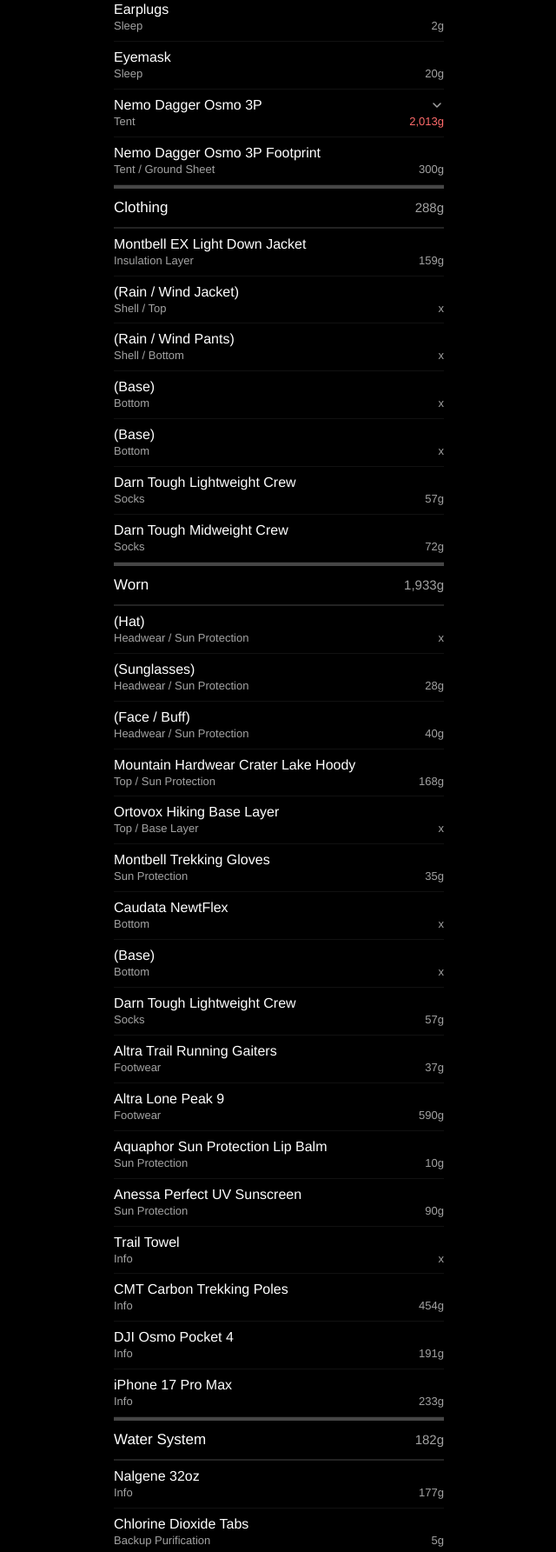
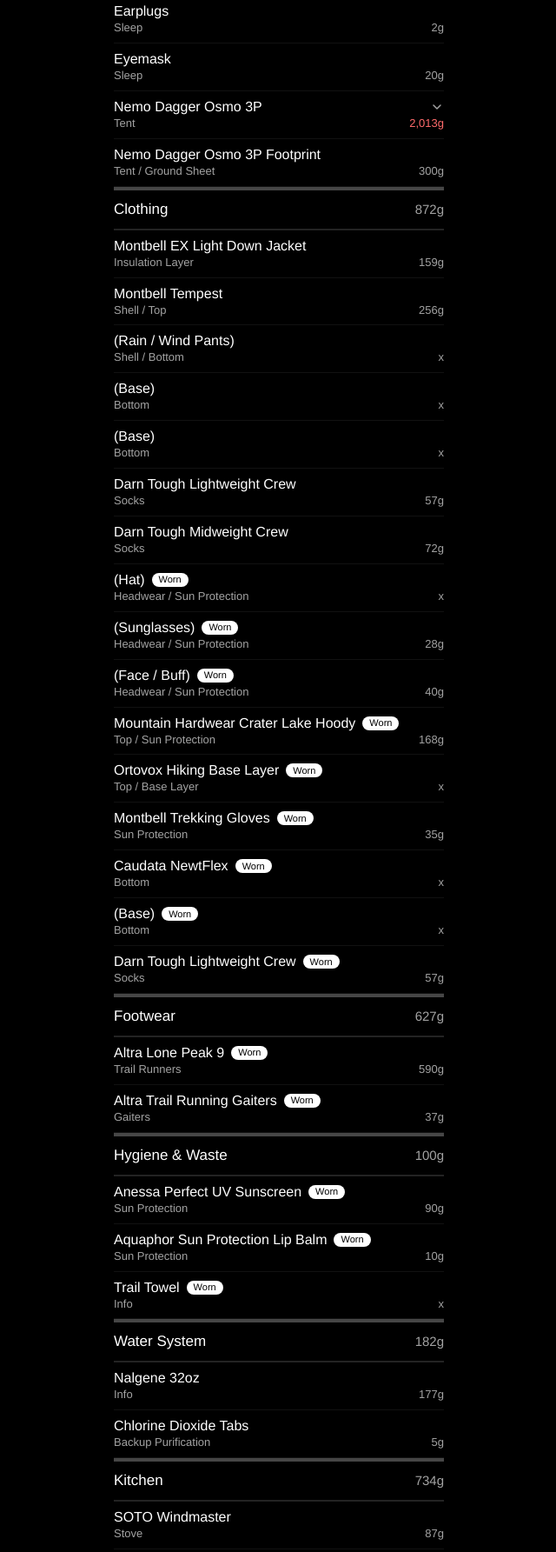
Before and after one commit to mattyuhz/loowit-trail, a plain HTML site: page index.html in a window 1280 px wide. Shown: the part 681-2466 px from the top of the page at 87% size, without its empty margins (319-959 px from the left). Drawn offline with Linux system fonts and the light colour scheme.

Commit message:
Add files via upload

```diff
--- a/index.html
+++ b/index.html
@@ -51,7 +51,7 @@
     appearance:none;border:none;cursor:pointer;font-family:inherit;
     font-size:12px;font-weight:400;color:var(--dim);
     background:rgba(255,255,255,.06);
-    height:16px;padding:0 9px;border-radius:8px;
+    height:24px;padding:0 11px;border-radius:12px;
     display:flex;align-items:center;
   }
   .unit.active{background:#fff;color:#000;}
@@ -82,6 +82,12 @@
   .item{padding:8px 0;border-bottom:1px solid var(--rule-thin);}
   .item .line{display:flex;justify-content:space-between;align-items:center;gap:12px;}
   .item .nm{font-size:16px;font-weight:500;line-height:1.25}
+  .name-wrap{display:inline-flex;align-items:center;gap:8px;min-width:0;}
+  .worn-badge{
+    flex:none;background:#fff;color:#000;
+    font-size:11px;font-weight:500;line-height:1;
+    padding:2.5px 8px;border-radius:8px;white-space:nowrap;
+  }
   .item .sub{font-size:13px;color:var(--dim);line-height:1.3}
   .item .wt{font-size:13px;color:var(--dim);white-space:nowrap}
   .item .wt.est{color:var(--est)}
@@ -101,6 +107,7 @@
   .children{display:none;margin:8px 0 0 10px;padding-left:16px;border-left:2px solid var(--rule-mid);}
   .item.open .children{display:block;}
   .child{display:flex;justify-content:space-between;align-items:baseline;gap:12px;padding:8px 0;}
+  .child.has-sub{display:block;}
   .child .nm{font-size:16px;font-weight:500;color:var(--fg);line-height:1.25}
   .child .wt{font-size:13px;color:var(--dim);white-space:nowrap}
   .child .wt.est{color:var(--est)}
@@ -170,31 +177,30 @@
     ]},
     { cat:"Clothing", items:[
       { nm:"Montbell EX Light Down Jacket", sub:"Insulation Layer", grams:159 },
-      { nm:"(Rain / Wind Jacket)", sub:"Shell / Top", grams:null },
+      { nm:"Montbell Tempest", sub:"Shell / Top", grams:256 },
       { nm:"(Rain / Wind Pants)", sub:"Shell / Bottom", grams:null },
       { nm:"(Base)", sub:"Bottom", grams:null },
       { nm:"(Base)", sub:"Bottom", grams:null },
       { nm:"Darn Tough Lightweight Crew", sub:"Socks", grams:57 },
       { nm:"Darn Tough Midweight Crew", sub:"Socks", grams:72 },
+      { nm:"(Hat)", sub:"Headwear / Sun Protection", grams:null, worn:true },
+      { nm:"(Sunglasses)", sub:"Headwear / Sun Protection", grams:28, worn:true },
+      { nm:"(Face / Buff)", sub:"Headwear / Sun Protection", grams:40, worn:true },
+      { nm:"Mountain Hardwear Crater Lake Hoody", sub:"Top / Sun Protection", grams:168, worn:true },
+      { nm:"Ortovox Hiking Base Layer", sub:"Top / Base Layer", grams:null, worn:true },
+      { nm:"Montbell Trekking Gloves", sub:"Sun Protection", grams:35, worn:true },
+      { nm:"Caudata NewtFlex", sub:"Bottom", grams:null, worn:true },
+      { nm:"(Base)", sub:"Bottom", grams:null, worn:true },
+      { nm:"Darn Tough Lightweight Crew", sub:"Socks", grams:57, worn:true },
     ]},
-    { cat:"Worn", items:[
-      { nm:"(Hat)", sub:"Headwear / Sun Protection", grams:null },
-      { nm:"(Sunglasses)", sub:"Headwear / Sun Protection", grams:28 /* est */ },
-      { nm:"(Face / Buff)", sub:"Headwear / Sun Protection", grams:40 /* est */ },
-      { nm:"Mountain Hardwear Crater Lake Hoody", sub:"Top / Sun Protection", grams:168 },
-      { nm:"Ortovox Hiking Base Layer", sub:"Top / Base Layer", grams:null },
-      { nm:"Montbell Trekking Gloves", sub:"Sun Protection", grams:35 /* est */ },
-      { nm:"Caudata NewtFlex", sub:"Bottom", grams:null },
-      { nm:"(Base)", sub:"Bottom", grams:null },
-      { nm:"Darn Tough Lightweight Crew", sub:"Socks", grams:57 },
-      { nm:"Altra Trail Running Gaiters", sub:"Footwear", grams:37 },
-      { nm:"Altra Lone Peak 9", sub:"Footwear", grams:590 },
-      { nm:"Aquaphor Sun Protection Lip Balm", sub:"Sun Protection", grams:10 /* est */ },
-      { nm:"Anessa Perfect UV Sunscreen", sub:"Sun Protection", grams:90 /* est */ },
-      { nm:"Trail Towel", sub:"Info", grams:null },
-      { nm:"CMT Carbon Trekking Poles", sub:"Info", grams:454 },
-      { nm:"DJI Osmo Pocket 4", sub:"Info", grams:191 },
-      { nm:"iPhone 17 Pro Max", sub:"Info", grams:233 },
+    { cat:"Footwear", items:[
+      { nm:"Altra Lone Peak 9", sub:"Trail Runners", grams:590, worn:true },
+      { nm:"Altra Trail Running Gaiters", sub:"Gaiters", grams:37, worn:true },
+    ]},
+    { cat:"Hygiene & Waste", items:[
+      { nm:"Anessa Perfect UV Sunscreen", sub:"Sun Protection", grams:90, worn:true },
+      { nm:"Aquaphor Sun Protection Lip Balm", sub:"Sun Protection", grams:10, worn:true },
+      { nm:"Trail Towel", sub:"Info", grams:null, worn:true },
     ]},
     { cat:"Water System", items:[
       { nm:"Nalgene 32oz", sub:"Info", grams:177 },
@@ -209,38 +215,50 @@
       { nm:"Fuel Canister", sub:"Info", grams:365 /* full canister */, consumable:true },
     ]},
     { cat:"Food", items:[
-      { nm:"Dinner 1", sub:"Thursday Evening", grams:250, est:true, consumable:true },
-      { nm:"Breakfast 1", sub:"Friday Morning", grams:100, est:true, consumable:true },
-      { nm:"Dinner 2", sub:"Friday Evening", grams:250, est:true, consumable:true },
-      { nm:"Breakfast 2", sub:"Saturday Morning", grams:100, est:true, consumable:true },
-      { nm:"Dinner 3", sub:"Saturday Evening", grams:250, est:true, consumable:true },
-      { nm:"Breakfast 3", sub:"Sunday Morning", grams:100, est:true, consumable:true },
-      { nm:"Trail Snacks", sub:"Graze / Lunch", est:true, consumable:true, children:[
-        { nm:"Trail Mix", grams:300, est:true },
-        { nm:"Nuts / PB Packets", grams:150, est:true },
-        { nm:"Chocolate / M&Ms", grams:180, est:true },
-        { nm:"Fritos / Crackers", grams:120, est:true },
-        { nm:"Bars (KIND / RX)", grams:150, est:true },
-        { nm:"Jerky", grams:100, est:true },
+      { nm:"Thanksgiving Stuffing", sub:"Dinner", grams:147, count:2, consumable:true },
+      { nm:"Gochujang Pasta", sub:"Dinner", grams:162, consumable:true },
+      { nm:"Ochazuke", sub:"Breakfast", grams:125, count:3, consumable:true },
+      { nm:"Trail Snacks", sub:"Graze / Lunch", consumable:true, children:[
+        { nm:"Trail Mix", grams:184 },
+        { nm:"Yogurt Pretzels", grams:115 },
+        { nm:"Justin's Peanut Butter", grams:35.4, count:4 },
+        { nm:"Strawberry & Blueberry RX Bar", grams:28, count:6 },
+        { nm:"Assorted KIND Bars", grams:50, count:4 },
+        { nm:"Assorted Barbells", grams:62, count:3 },
+        { nm:"Fruit Leather", grams:20, count:3 },
       ]},
     ]},
     { cat:"Electronics", items:[
       { nm:"Elecjet Powerpie P20 20k MAH", sub:"Charger", grams:388 },
       { nm:"Nitecore NU25 UL", sub:"Charger", grams:47 },
       { nm:"Anker USB-C Cable", sub:"Cable", grams:20 /* est */ },
+      { nm:"DJI Osmo Pocket 4", sub:"Camera", grams:191, worn:true },
+      { nm:"iPhone 17 Pro Max", sub:"Phone", grams:233, worn:true },
     ]},
     { cat:"Comfort", items:[
       { nm:"Therm-a-rest Z Seat", sub:"Seating", grams:60 },
       { nm:"Crocs", sub:"Footwear", grams:312 },
     ]},
     { cat:"Navigation & Safety", items:[
-      { nm:"First Aid Kit", sub:"Info", est:true, children:[
-        { nm:"Leukotape / Blister Care", grams:20, est:true },
-        { nm:"Ibuprofen / Meds", grams:15, est:true },
-        { nm:"Bandages / Gauze", grams:25, est:true },
-        { nm:"Antiseptic Wipes", grams:10, est:true },
-        { nm:"Misc (tweezers, tape)", grams:30, est:true },
+      { nm:"First Aid Kit", sub:"Info", children:[
+        { nm:"Leukotape", sub:"Blister & hot-spot care", grams:20 },
+        { nm:"Adhesive Bandages", sub:"Cuts & scrapes", grams:0.733, count:6 },
+        { nm:"Gauze Pads", sub:"Wound dressing", grams:1.9, count:2 },
+        { nm:"Micropore Tape", sub:"Secures dressings", grams:19 },
+        { nm:"Alcohol Prep Pads", sub:"Clean wounds & skin", grams:1, count:6 },
+        { nm:"Triple Antibiotic Ointment", sub:"Prevents infection", grams:1.133, count:3 },
+        { nm:"Hydrocortisone Cream", sub:"Itch, rash & bites", grams:1.2, count:3 },
+        { nm:"First Aid Cream", sub:"Numbs & disinfects", grams:1.4, count:3 },
+        { nm:"Hand Sanitizer", sub:"Hand hygiene", grams:0.9, count:3 },
+        { nm:"Ibuprofen 200mg", sub:"Inflammation & swelling", grams:0.45, count:6 },
+        { nm:"Advil Dual Action", sub:"Stronger pain (combo)", grams:1, count:6 },
+        { nm:"Acetaminophen 500mg", sub:"Pain & fever (NSAID-free)", grams:0.675, count:4 },
+        { nm:"Chewable Aspirin", sub:"Cardiac emergency", grams:null, est:true },
+        { nm:"Elastic Wrap", sub:"Sprains & joint support", grams:null, est:true },
+        { nm:"Anti-Diarrheal", sub:"Diarrhea & GI illness", grams:null, est:true },
+        { nm:"Antihistamine", sub:"Allergic reactions", grams:null, est:true },
       ]},
+      { nm:"CMT Carbon Trekking Poles", sub:"Trekking Poles", grams:454, worn:true },
     ]},
   ],
 
@@ -261,16 +279,25 @@
     ]},
     { cat:"Clothing", items:[
       { nm:"Montbell EX Light Down Jacket", sub:"Insulation Layer", grams:159 },
-      { nm:"(Rain / Wind Jacket)", sub:"Shell / Top", grams:null },
+      { nm:"Montbell Storm Cruiser", sub:"Shell / Top", grams:266 },
       { nm:"(Rain / Wind Pants)", sub:"Shell / Bottom", grams:null },
       { nm:"(Base)", sub:"Bottom", grams:null },
       { nm:"(Base)", sub:"Bottom", grams:null },
       { nm:"Darn Tough Lightweight Crew", sub:"Socks", grams:57 },
       { nm:"Darn Tough Midweight Crew", sub:"Socks", grams:72 },
+      { nm:"(Hat)", sub:"Headwear / Sun Protection", grams:null, worn:true },
+      { nm:"(Sunglasses)", sub:"Headwear / Sun Protection", grams:28, worn:true },
+      { nm:"(Face / Buff)", sub:"Headwear / Sun Protection", grams:40, worn:true },
+      { nm:"Mountain Hardwear Crater Lake Hoody", sub:"Top / Sun Protection", grams:152, worn:true },
+      { nm:"Ortovox Hiking Base Layer", sub:"Top / Base Layer", grams:null, worn:true },
+      { nm:"(Gloves)", sub:"Sun Protection", grams:35, worn:true },
+      { nm:"(Pants)", sub:"Bottom", grams:null, worn:true },
+      { nm:"(Base)", sub:"Bottom", grams:null, worn:true },
+      { nm:"Darn Tough Lightweight Crew", sub:"Socks", grams:57, worn:true },
     ]},
     { cat:"Hygiene & Waste", items:[
       { nm:"Deodorant", sub:"Info", grams:null },
-      { nm:"Toothbrush", sub:"Info", grams:12 /* est */ },
+      { nm:"Toothbrush", sub:"Info", grams:11.5, count:2 },
       { nm:"Toothpaste", sub:"Info", grams:null },
       { nm:"Bidet", sub:"Info", grams:12 },
       { nm:"Smart Bottle 1L", sub:"Info", grams:34 },
@@ -279,25 +306,13 @@
       { nm:"Hand Sanitizer", sub:"Info", grams:30 /* est */ },
       { nm:"Wag Bag", sub:"Info", grams:65 /* est */, count:2 },
       { nm:"Suluk 46 Tark", sub:"Trowel", grams:16 },
+      { nm:"Biore UV Athlizm (Spray)", sub:"Sun Protection", grams:90, worn:true },
+      { nm:"Aquaphor Sun Protection Lip Balm", sub:"Sun Protection", grams:10, worn:true },
+      { nm:"Trail Towel", sub:"Info", grams:null, worn:true },
     ]},
-    { cat:"Worn", items:[
-      { nm:"(Hat)", sub:"Headwear / Sun Protection", grams:null },
-      { nm:"(Sunglasses)", sub:"Headwear / Sun Protection", grams:28 /* est */ },
-      { nm:"(Face / Buff)", sub:"Headwear / Sun Protection", grams:40 /* est */ },
-      { nm:"Mountain Hardwear Crater Lake Hoody", sub:"Info", grams:152 },
-      { nm:"Ortovox Hiking Base Layer", sub:"Top / Base Layer", grams:null },
-      { nm:"(Gloves)", sub:"Info", grams:35 /* est */ },
-      { nm:"(Pants)", sub:"Bottom", grams:null },
-      { nm:"(Base)", sub:"Bottom", grams:null },
-      { nm:"Aquaphor Sun Protection Lip Balm", sub:"Info", grams:10 /* est */ },
-      { nm:"Biore UV Athlizm (Spray)", sub:"Sun Protection", grams:90 /* est */ },
-      { nm:"Darn Tough Lightweight Crew", sub:"Socks", grams:57 },
-      { nm:"Altra Trail Running Gaiters", sub:"Footwear", grams:37 },
-      { nm:"Altra Lone Peak 9+", sub:"Footwear", grams:590 },
-      { nm:"Trail Towel", sub:"Info", grams:null },
-      { nm:"CMT Carbon Trekking Poles", sub:"Info", grams:454 },
-      { nm:"Fujifilm X100VI", sub:"Info", grams:521 },
-      { nm:"iPhone 16 Pro Max", sub:"Info", grams:227 },
+    { cat:"Footwear", items:[
+      { nm:"Altra Lone Peak 9+", sub:"Trail Runners", grams:590, worn:true },
+      { nm:"Altra Trail Running Gaiters", sub:"Gaiters", grams:37, worn:true },
     ]},
     { cat:"Water System", items:[
       { nm:"Nalgene 32oz", sub:"Info", grams:177 },
@@ -311,28 +326,28 @@
       { nm:"Instant Coffee", sub:"Info", grams:null, consumable:true },
     ]},
     { cat:"Food", items:[
-      { nm:"Dinner 1", sub:"Thursday Evening", grams:250, est:true, consumable:true },
-      { nm:"Breakfast 1", sub:"Friday Morning", grams:100, est:true, consumable:true },
-      { nm:"Dinner 2", sub:"Friday Evening", grams:250, est:true, consumable:true },
-      { nm:"Breakfast 2", sub:"Saturday Morning", grams:100, est:true, consumable:true },
-      { nm:"Dinner 3", sub:"Saturday Evening", grams:250, est:true, consumable:true },
-      { nm:"Breakfast 3", sub:"Sunday Morning", grams:100, est:true, consumable:true },
-      { nm:"Trail Snacks", sub:"Graze / Lunch", est:true, consumable:true, children:[
-        { nm:"Trail Mix", grams:300, est:true },
-        { nm:"Nuts / PB Packets", grams:150, est:true },
-        { nm:"Chocolate / M&Ms", grams:180, est:true },
-        { nm:"Fritos / Crackers", grams:120, est:true },
-        { nm:"Bars (KIND / RX)", grams:150, est:true },
-        { nm:"Jerky", grams:100, est:true },
+      { nm:"Thanksgiving Stuffing", sub:"Dinner", grams:147, count:2, consumable:true },
+      { nm:"Gochujang Pasta", sub:"Dinner", grams:162, consumable:true },
+      { nm:"Ochazuke", sub:"Breakfast", grams:125, count:3, consumable:true },
+      { nm:"Trail Snacks", sub:"Graze / Lunch", consumable:true, children:[
+        { nm:"Trail Mix", grams:184 },
+        { nm:"Yogurt Pretzels", grams:115 },
+        { nm:"Assorted KIND Bars", grams:50, count:6 },
+        { nm:"Skippy PB Packets", grams:36, count:4 },
+        { nm:"Tajin Gummy Bears", grams:31, count:2 },
+        { nm:"Assorted Barbells", grams:62, count:3 },
+        { nm:"Fruit Leather", grams:20, count:3 },
       ]},
     ]},
     { cat:"Electronics", items:[
       { nm:"Nitecore NB 10k", sub:"Charger", grams:143 },
       { nm:"Nitecore NU25 UL", sub:"Charger", grams:47 },
       { nm:"Anker USB-C Cable", sub:"Cable", grams:20 /* est */ },
+      { nm:"Fujifilm X100VI", sub:"Camera", grams:521, worn:true },
+      { nm:"iPhone 16 Pro Max", sub:"Phone", grams:227, worn:true },
     ]},
     { cat:"Navigation & Safety", items:[
-      { nm:"Item", sub:"Info", grams:null },
+      { nm:"CMT Carbon Trekking Poles", sub:"Trekking Poles", grams:454, worn:true },
     ]},
     { cat:"Comfort", items:[
       { nm:"Therm-a-rest Z Seat", sub:"Seating", grams:60 },
@@ -422,7 +437,6 @@
 
   data.forEach(group => {
     const section = el("section","cat");
-    const isWorn = group.cat === "Worn";
     let catTotal = 0;
 
     const head = el("div","cat-head");
@@ -435,7 +449,7 @@
     group.items.forEach(it => {
       const w = itemWeight(it);
       catTotal += w; total += w;
-      if(isWorn) worn += w;
+      if(it.worn) worn += w;
       else if(it.consumable) consumable += w;
 
       const hasKids = !!it.children;
@@ -447,7 +461,10 @@
 
       const row = el("div","row");
       const l1 = el("div","line");
-      l1.appendChild(el("span","nm", nmText));
+      const nameWrap = el("span","name-wrap");
+      nameWrap.appendChild(el("span","nm", nmText));
+      if(it.worn) nameWrap.appendChild(el("span","worn-badge", "Worn"));
+      l1.appendChild(nameWrap);
       if(hasKids){
         const chev = el("span","chev");
         chev.innerHTML = CHEVRON;
@@ -455,7 +472,7 @@
       }
       const l2 = el("div","line meta");
       l2.appendChild(el("span","sub", it.sub || ""));
-      const wt = el("span","wt", fmt(hasKids ? w : it.grams));
+      const wt = el("span","wt", fmt(hasKids ? w : (it.grams != null ? it.grams * (it.count||1) : null)));
       if(it.est) wt.classList.add("est");
       l2.appendChild(wt);
       row.appendChild(l1); row.appendChild(l2);
@@ -468,12 +485,28 @@
 
         const kids = el("div","children");
         it.children.forEach(c => {
-          const crow = el("div","child");
-          crow.appendChild(el("span","nm", c.nm));
-          const cw = el("span","wt", fmt(c.grams != null ? c.grams * (c.count||1) : null));
-          if(c.est) cw.classList.add("est");
-          crow.appendChild(cw);
-          kids.appendChild(crow);
+          const cCount = c.count || 1;
+          const cName = c.nm + (cCount > 1 ? "  \u00d7" + cCount : "");
+          const cWt = c.grams != null ? c.grams * cCount : null;
+          if(c.sub){
+            const crow = el("div","child has-sub");
+            const cl1 = el("div","line");
+            cl1.appendChild(el("span","nm", cName));
+            const cl2 = el("div","line meta");
+            cl2.appendChild(el("span","sub", c.sub));
+            const cw = el("span","wt", fmt(cWt));
+            if(c.est) cw.classList.add("est");
+            cl2.appendChild(cw);
+            crow.appendChild(cl1); crow.appendChild(cl2);
+            kids.appendChild(crow);
+          } else {
+            const crow = el("div","child");
+            crow.appendChild(el("span","nm", cName));
+            const cw = el("span","wt", fmt(cWt));
+            if(c.est) cw.classList.add("est");
+            crow.appendChild(cw);
+            kids.appendChild(crow);
+          }
         });
         item.appendChild(kids);
 
```
